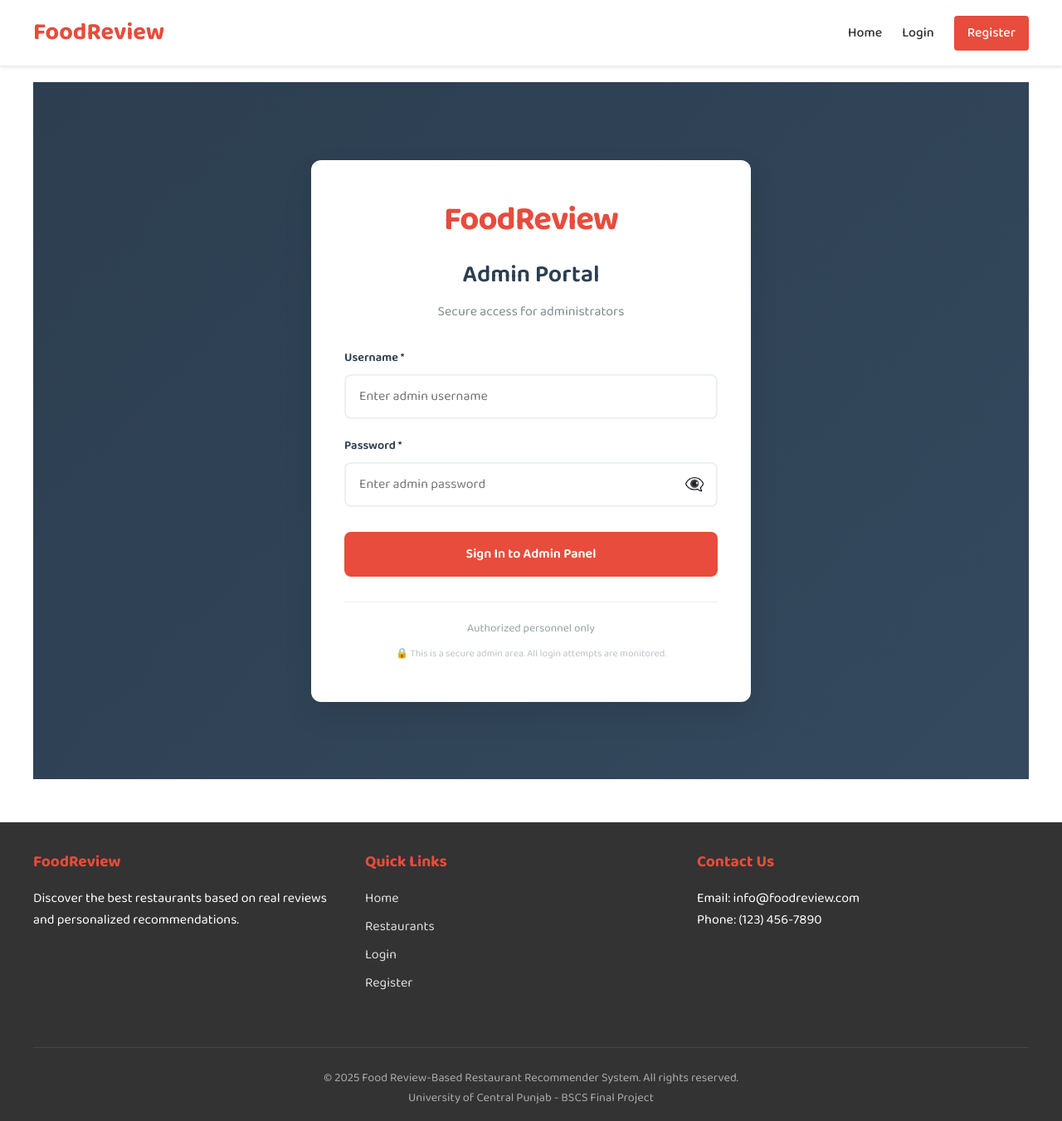
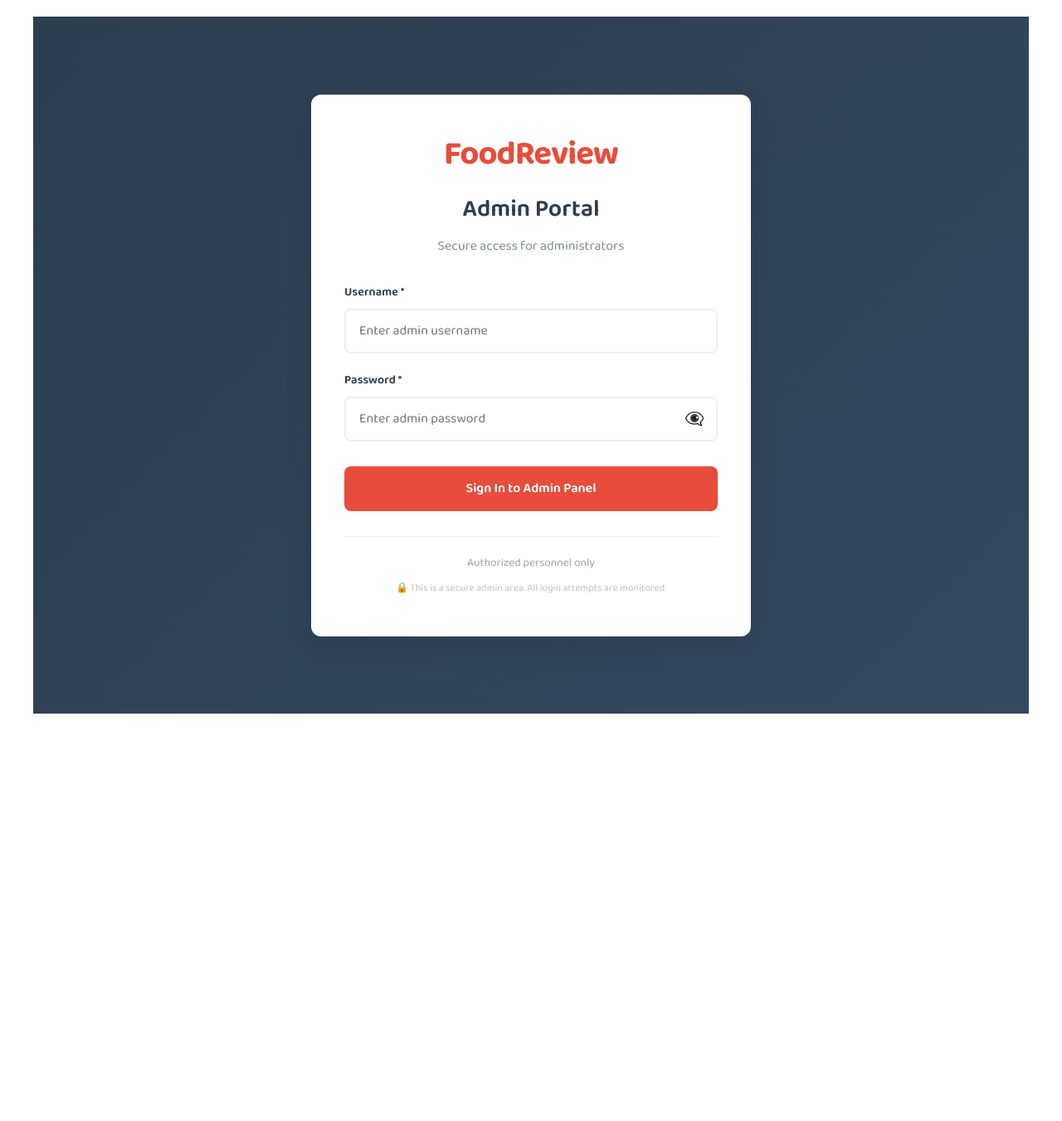
Before and after one commit to Azwadev06/FYP_Frontend, an Angular app: page /admin/login in a window 1280 px wide. Shown: the whole page at 83% size. After the commit the page ends 880 px from the top, so only its background shows below. Built offline with nearby package versions, Linux system fonts and the light colour scheme; no server answers.

Commit message:
Enhance app component to conditionally display header and footer based on admin route

```diff
--- a/src/app/app.component.html
+++ b/src/app/app.component.html
@@ -1,5 +1,5 @@
-<app-header></app-header>
+<app-header *ngIf="!isAdminRoute"></app-header>
 <main class="container">
   <router-outlet></router-outlet>
 </main>
-<app-footer></app-footer>
+<app-footer *ngIf="!isAdminRoute"></app-footer>
--- a/src/app/app.component.ts
+++ b/src/app/app.component.ts
@@ -3,17 +3,29 @@ import { Router, RouterOutlet } from '@angular/router';
 import { FooterComponent } from "./components/footer/footer.component";
 import { HeaderComponent } from "./components/header/header.component";
 
+import { Event, NavigationEnd } from '@angular/router';
+import { NgIf } from '@angular/common';
 
 @Component({
   standalone: true,
   selector: 'app-root',
-  imports: [FooterComponent, HeaderComponent, RouterOutlet],
+  imports: [FooterComponent, HeaderComponent, RouterOutlet,NgIf],
   templateUrl: './app.component.html',
   styleUrl: './app.component.css'
 })
 export class AppComponent {
   title = 'fyp';
-  constructor(public router: Router) {}
+  // constructor(public router: Router) { }
+  isAdminRoute = false;
+  constructor(private router: Router) {
+    this.router.events.subscribe((event: Event) => {
+      if (event instanceof NavigationEnd) {
+        this.isAdminRoute = event.url.startsWith('/admin');
+      }
+    });
+  }
 
-
+  // isAdminRoute(): boolean {
+  //   return this.router.url.startsWith('/admin');
+  // }
 }
--- a/src/app/services/interceptors/auth-token-interceptor.interceptor.ts
+++ b/src/app/services/interceptors/auth-token-interceptor.interceptor.ts
@@ -1,8 +1,11 @@
 import { HttpInterceptorFn } from '@angular/common/http';
 
 export const AuthTokenInterceptor: HttpInterceptorFn = (req, next) => {
+
   const token = localStorage.getItem('token');
-  const skipUrls = ['/user/login', '/user/signup'];
+
+  const skipUrls = ['/user/login', '/user/signup', '/admin/login'];
+
   const shouldSkip = skipUrls.some(url => req.url.includes(url));
   if (token && !shouldSkip) {
     const authReq = req.clone({
```
